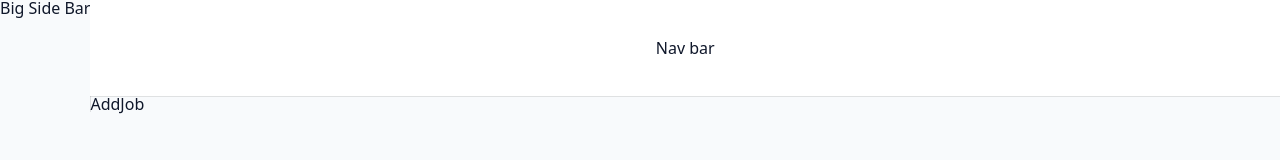
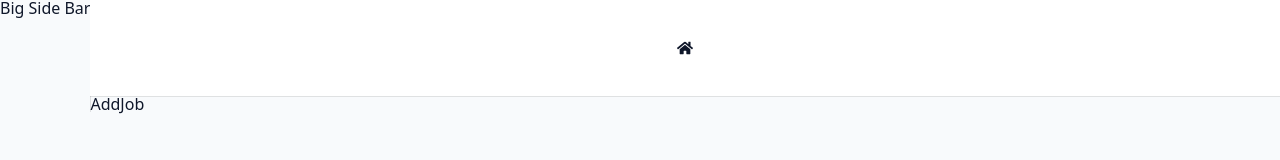
Before and after one commit to shameenakoodan/client-mern, a React (Vite) app: page /dashboard in a window 1280 px wide. Shown: the top 160 px of the page. Built offline with nearby package versions, Linux system fonts and the light colour scheme.

Commit message:
Added home icon from react-icons

```diff
--- a/src/components/Navbar.jsx
+++ b/src/components/Navbar.jsx
@@ -1,9 +1,9 @@
 import Wrapper from "../assets/wrappers/Navbar";
-
+import {FaHome} from 'react-icons/fa';
 const Navbar = () => {
   return (
     <Wrapper>
-        Nav bar
+        <FaHome />
         </Wrapper>
   )
 }
```
